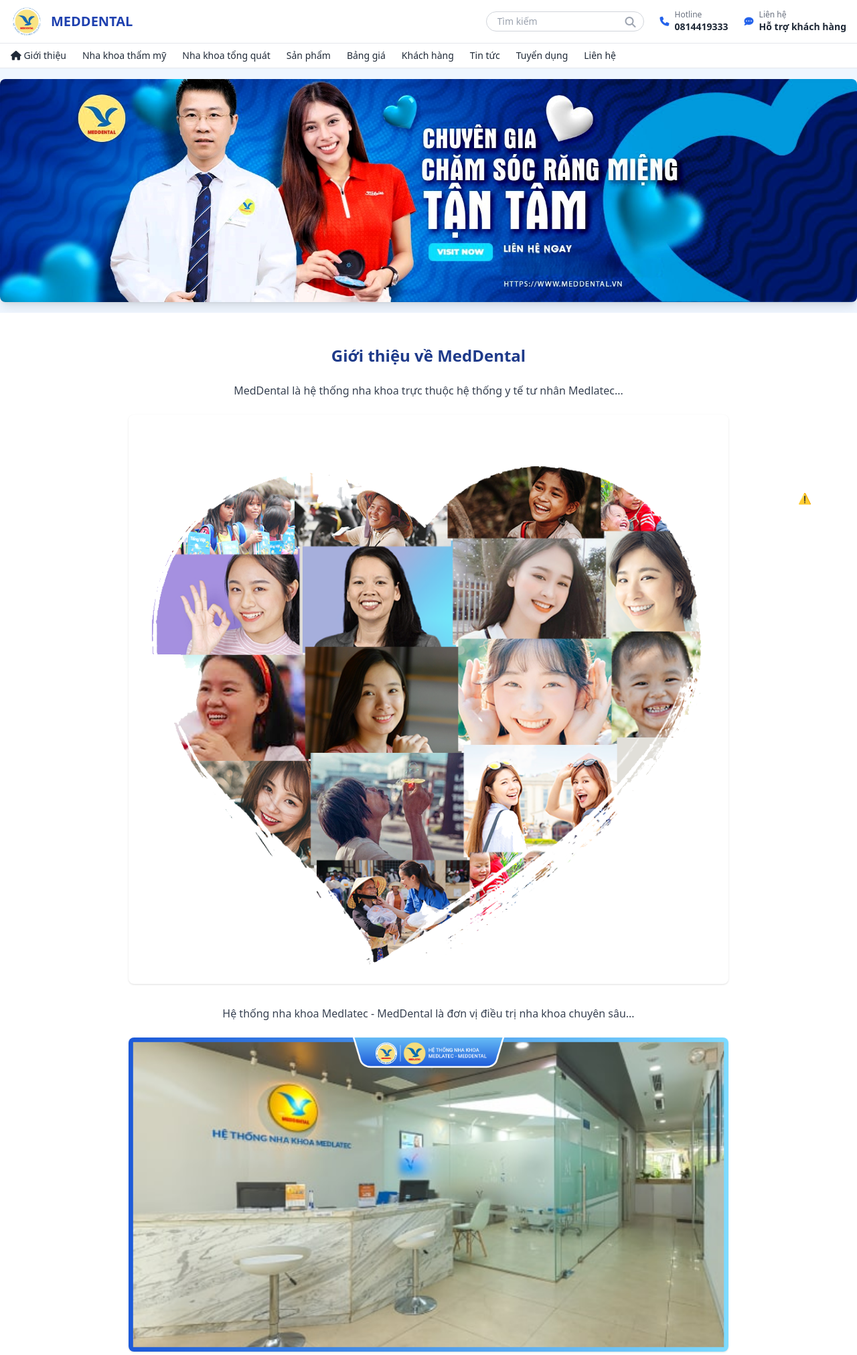
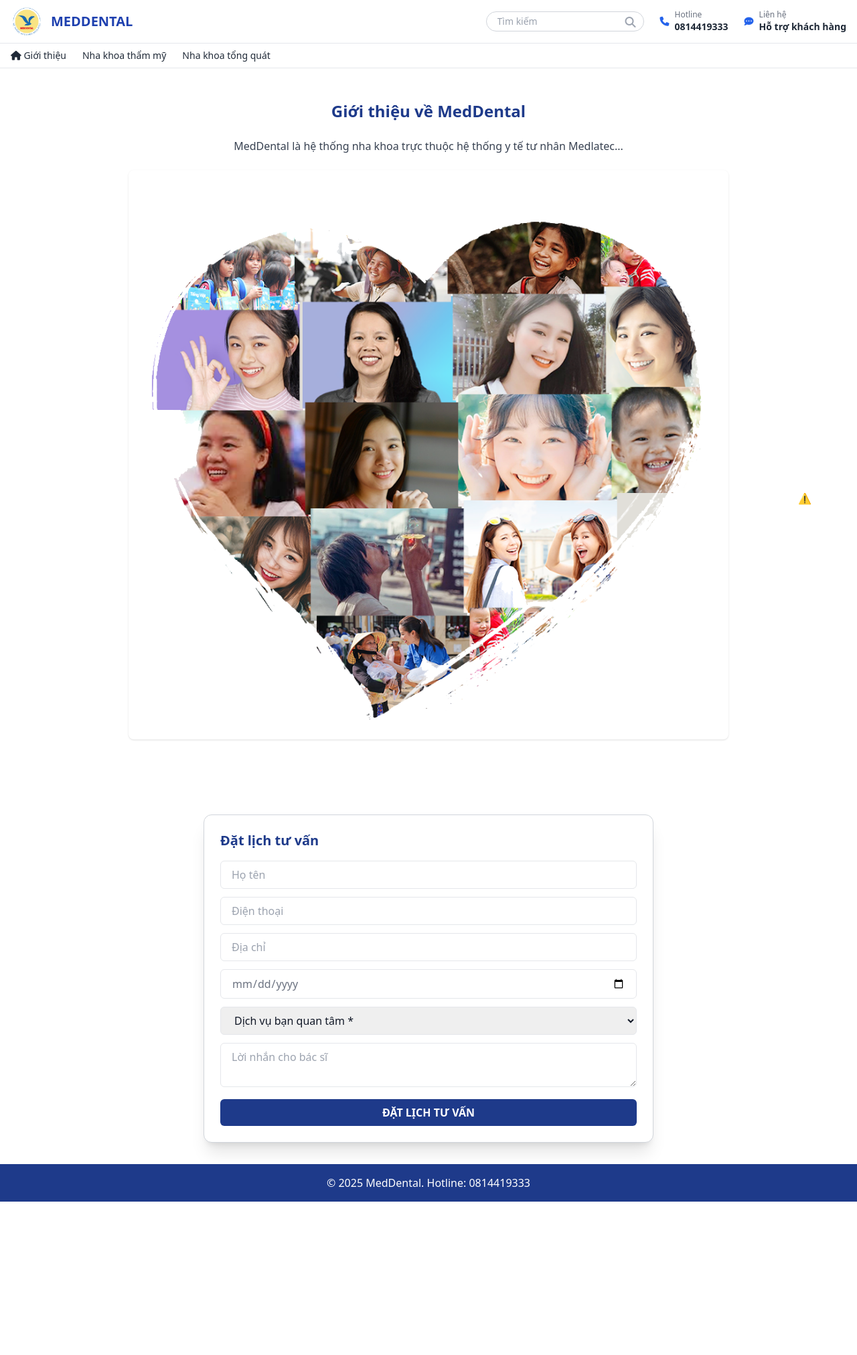
Before and after one commit to khanhteo1989/meddental-chatbot, a Flask app: page / in a window 1280 px wide. Shown: the top 2023 px of the page at 67% size. After the commit the page ends 1794 px from the top, so only its background shows below. Run offline with Flask 3, Linux system fonts and the light colour scheme; some libraries are stand-ins or nearby versions.

Commit message:
Update index.html

```diff
--- a/templates/index.html
+++ b/templates/index.html
@@ -5,13 +5,12 @@
   <meta name="viewport" content="width=device-width, initial-scale=1.0"/>
   <title>MedDental | Nha khoa hiện đại</title>
   <script src="https://cdn.tailwindcss.com"></script>
-  <link rel="stylesheet" href="{{ url_for('static', filename='css/style.css') }}">
   <script src="https://kit.fontawesome.com/a076d05399.js" crossorigin="anonymous"></script>
   <script src="https://unpkg.com/@lottiefiles/lottie-player@latest/dist/lottie-player.js"></script>
 </head>
 <body class="bg-white text-gray-900">
 
-  <!-- HEADER FULL -->
+  <!-- HEADER -->
   <header class="bg-white border-b border-gray-200 shadow-sm">
     <div class="max-w-7xl mx-auto flex items-center justify-between px-4 py-2">
       <div class="flex items-center gap-3">
@@ -44,31 +43,16 @@
         <a href="index.html" class="hover:text-blue-700 font-medium"><i class="fas fa-home"></i> Giới thiệu</a>
         <a href="rang-su.html" class="hover:text-blue-700">Nha khoa thẩm mỹ</a>
         <a href="nho-rang.html" class="hover:text-blue-700">Nha khoa tổng quát</a>
-        <a href="#" class="hover:text-blue-700">Sản phẩm</a>
-        <a href="#" class="hover:text-blue-700">Bảng giá</a>
-        <a href="#" class="hover:text-blue-700">Khách hàng</a>
-        <a href="#" class="hover:text-blue-700">Tin tức</a>
-        <a href="#" class="hover:text-blue-700">Tuyển dụng</a>
-        <a href="#" class="hover:text-blue-700">Liên hệ</a>
       </div>
     </nav>
   </header>
-
-  <!-- Banner -->
-  <section class="bg-blue-50 py-4">
-    <div class="text-center">
-      <img src="{{ url_for('static', filename='banner.jpg') }}" alt="Banner MedDental" class="mx-auto rounded-lg shadow-lg max-w-full" />
-    </div>
-  </section>
 
   <!-- Giới thiệu -->
   <section id="gioithieu" class="py-12 px-4 bg-white text-gray-700">
     <div class="max-w-4xl mx-auto text-center">
       <h2 class="text-2xl font-bold text-blue-900 mb-6">Giới thiệu về MedDental</h2>
       <p class="mb-6">MedDental là hệ thống nha khoa trực thuộc hệ thống y tế tư nhân Medlatec...</p>
-    <img src="{{ url_for('static', filename='intro.png') }}" alt="Giới thiệu MedDental" class="mx-auto mb-8 rounded-lg shadow max-w-full"/>
-    <p class="mb-6">Hệ thống nha khoa Medlatec - MedDental là đơn vị điều trị nha khoa chuyên sâu...</p>
-    <img src="{{ url_for('static', filename='gioi-thieu1.png') }}" alt="Cơ sở vật chất MedDental" class="mx-auto mb-8 rounded-lg shadow max-w-full"/>
+      <img src="static/intro.png" alt="Giới thiệu MedDental" class="mx-auto mb-8 rounded-lg shadow max-w-full"/>
     </div>
   </section>
 
@@ -96,7 +80,7 @@
     &copy; 2025 MedDental. Hotline: 0814419333
   </footer>
 
-<!-- CHATBOX GÓC PHẢI -->
+  <!-- CHATBOX -->
   <div id="chatbox" class="fixed bottom-6 right-6 w-96 max-w-full bg-white shadow-xl border border-gray-300 rounded-xl z-50 hidden flex-col">
     <div class="bg-blue-900 text-white px-4 py-3 flex justify-between items-center rounded-t-xl">
       <span class="font-semibold">Bác sĩ AI - MedDental</span>
@@ -118,13 +102,12 @@
     loop autoplay onclick="toggleChat()">
   </lottie-player>
 
+  <!-- SCRIPT CHAT -->
   <script>
     function toggleChat() {
       const chatbox = document.getElementById("chatbox");
       chatbox.classList.toggle("hidden");
     }
-
-
 
     async function sendMessage() {
       const input = document.getElementById("chat-input");
@@ -147,25 +130,17 @@
 
       try {
         const res = await fetch("https://your-backend-domain.com/chat", {
+          method: "POST",
+          headers: { "Content-Type": "application/json" },
+          body: JSON.stringify({ message })
+        });
 
-        method: "POST",
-        headers: {
-          "Content-Type": "application/json",
-          "Authorization": `Bearer ${OPENAI_API_KEY}`
-        },
-        body: JSON.stringify({
-          model: "gpt-3.5-turbo",
-          messages: [
-            { role: "system", content: "Bạn là trợ lý nha khoa nhiệt tình tên MedDental" },
-            { role: "user", content: message }
-          ]
-        })
-      });
         const data = await res.json();
-      resDiv.textContent = data.choices?.[0]?.message?.content || "❌ Lỗi trả lời.";
+        resDiv.textContent = data.reply || "❌ GPT không phản hồi.";
       } catch (e) {
-      resDiv.textContent = "⚠️ Không thể kết nối GPT.";
+        resDiv.textContent = "⚠️ Không thể kết nối máy chủ.";
       }
+
       chatContent.scrollTop = chatContent.scrollHeight;
     }
   </script>
```
Lines whose indentation alone changed are shown as unchanged.
